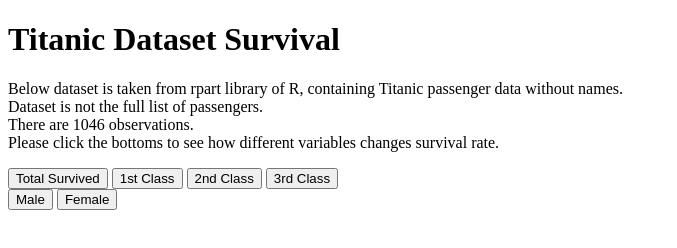
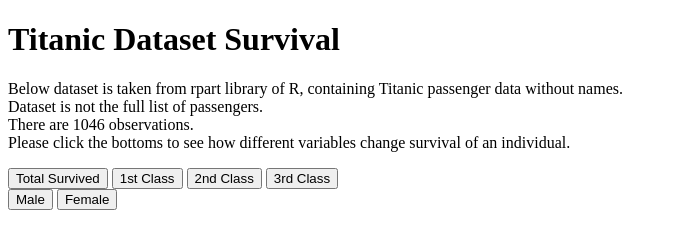
Before and after one commit to hoshic2/hoshic2.github.io, a plain HTML site: page index.html in a window 1280 px wide. Shown: the whole page, without its empty margins (0-677 px from the left). Drawn offline with nearby package versions, Linux system fonts and the light colour scheme.

Commit message:
Update index.html

```diff
--- a/index.html
+++ b/index.html
@@ -8,7 +8,7 @@
   Below dataset is taken from rpart library of R, containing Titanic passenger data without names. <br>
   Dataset is not the full list of passengers. <br>
   There are 1046 observations. <br>
-  Please click the bottoms to see how different variables changes survival rate.
+  Please click the bottoms to see how different variables change survival of an individual.
 </p>
 
 <meta charset="utf-8">
```
